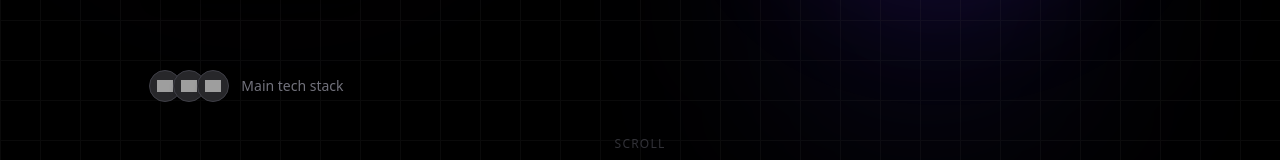
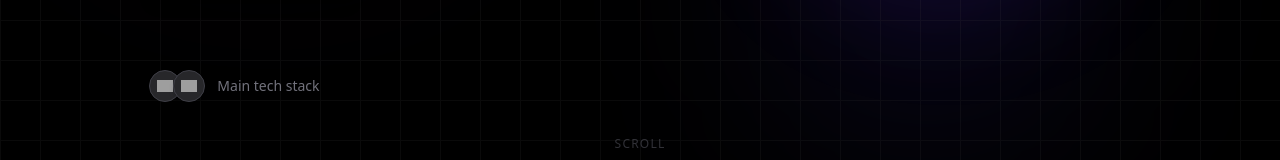
Before and after one commit to danishkhanx/Portfolio, a Next.js app: page / in a window 1280 px wide. Shown: the part 580-740 px from the top of the page. Built offline with nearby package versions, Linux system fonts and the light colour scheme; grey boxes are pictures that could not be loaded.

Commit message:
Updated Hero

```diff
--- a/app/components/Hero.js
+++ b/app/components/Hero.js
@@ -116,7 +116,6 @@ export default function Hero() {
                   {[
                     "https://cdn.jsdelivr.net/gh/devicons/devicon/icons/react/react-original.svg",
                     "https://cdn.jsdelivr.net/gh/devicons/devicon/icons/javascript/javascript-original.svg",
-                    "https://cdn.simpleicons.org/tailwindcss/06B6D4"
                   ].map((src, idx) => (
                     <div key={idx} className="w-8 h-8 rounded-full bg-zinc-800 flex items-center justify-center border border-zinc-700 shadow-md">
                       <Image src={src} alt="Tech skill" width={16} height={16} />
```
